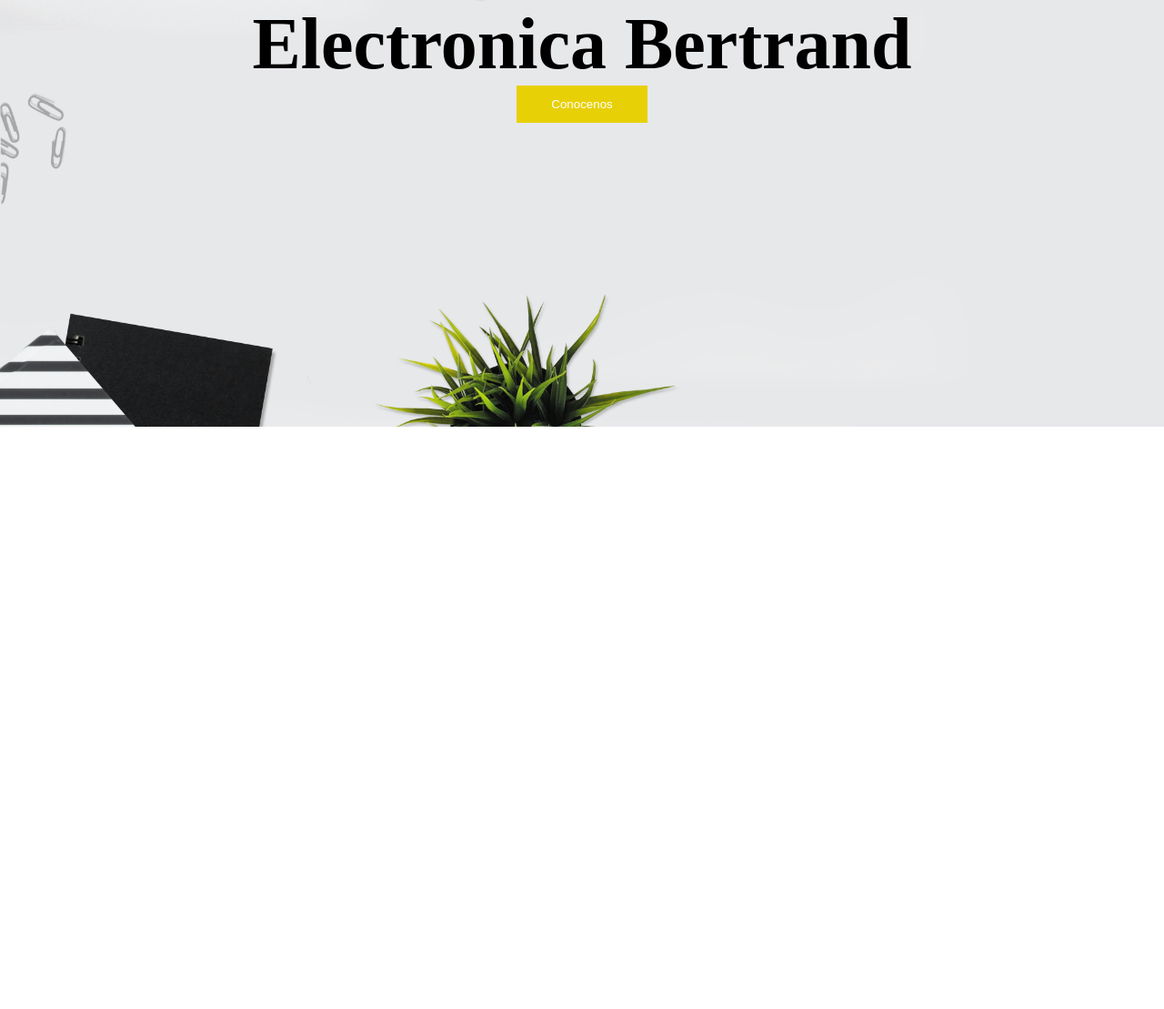
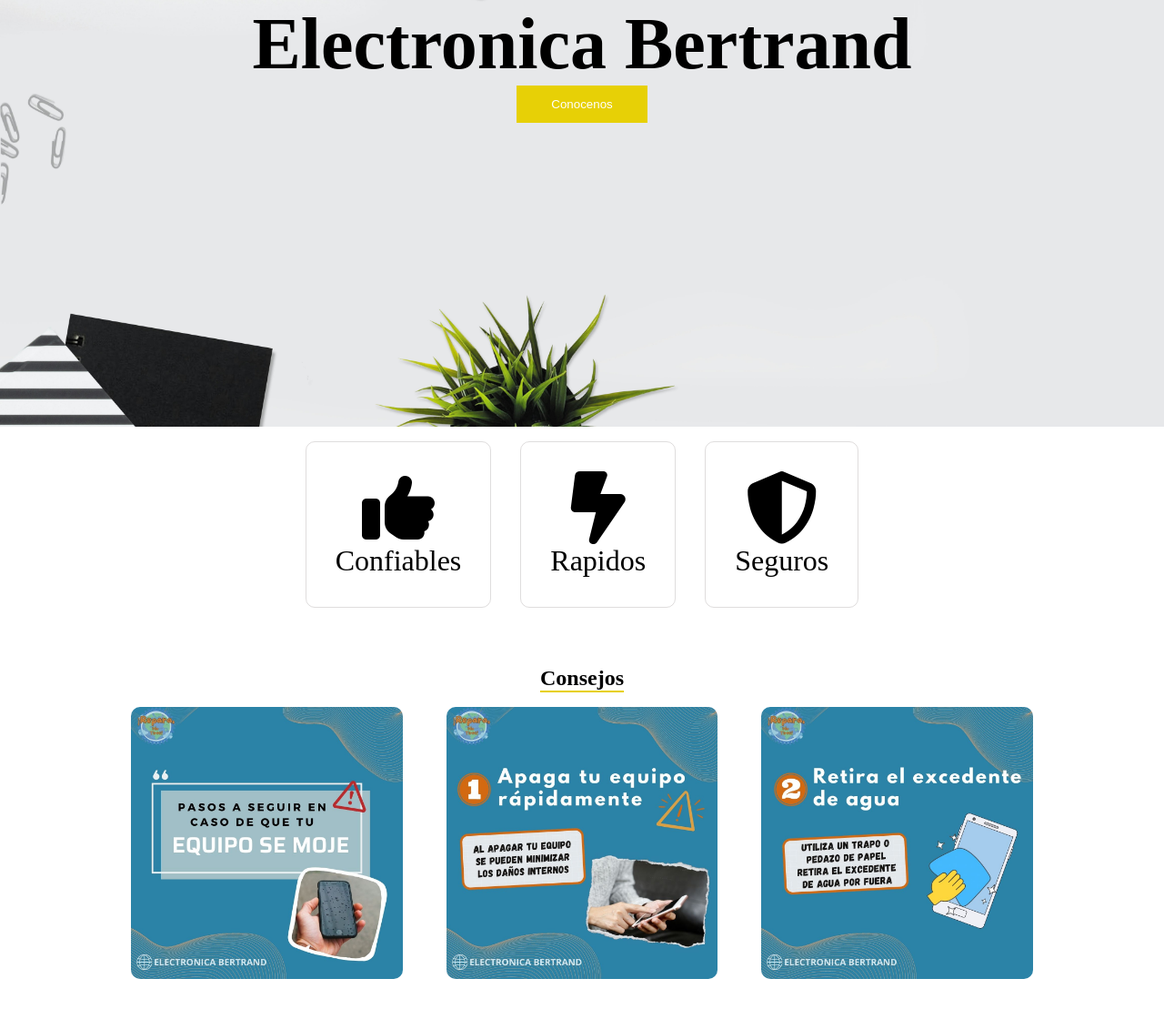
Before and after one commit to EstebanValladares/Electronica_Bertrand, a plain HTML site: page index.html in a window 1280 px wide. Shown: the part 331-1440 px from the top of the page at 91% size. Before the commit the page ends 800 px from the top, so only its background shows below. Drawn offline with Linux system fonts and the light colour scheme.

Commit message:
nuevos datos en la pagina

```diff
--- a/index.html
+++ b/index.html
@@ -4,6 +4,7 @@
     <meta charset="UTF-8">
     <meta name="viewport" content="width=device-width, initial-scale=1.0">
     <link rel="stylesheet" href="./style.css">
+    <script src="https://kit.fontawesome.com/c91ca5f5f4.js" crossorigin="anonymous"></script>
     <title>Electronica Bertrand</title>
 </head>
 <body>
@@ -20,5 +21,44 @@
             <button class="image-button">Conocenos</button>
         </section>
     </header>
+    <main>
+        <section class="cards">
+            <article class="cards-containers">
+                <i class="fa-solid fa-thumbs-up"></i>
+                <p>Confiables</p>
+            </article>
+            <article class="cards-containers">
+                <i class="fa-solid fa-bolt-lightning"></i>
+                <p>Rapidos</p>
+            </article>
+            <article class="cards-containers">
+                <i class="fa-solid fa-shield-halved"></i>
+                <p>Seguros</p>
+            </article>
+        </section>
+        <section class="title-boards">
+            <h2 class="consejos">Consejos</h2>
+        </section>
+        <section class="board">
+            <article>
+                <img src="./image/c1.jpg" alt="">
+            </article>
+            <article>
+                <img src="./image/c2.jpg" alt="">
+            </article>
+            <article>
+                <img src="./image/c3.jpg" alt="">
+            </article>
+            <article>
+                <img src="./image/c4.jpg" alt="">
+            </article>
+            <article>
+                <img src="./image/c5.jpg" alt="">
+            </article>
+            <article>
+                <img src="./image/c6.jpg" alt="">
+            </article>
+        </section>
+    </main>
 </body>
 </html>
--- a/style.css
+++ b/style.css
@@ -6,6 +6,7 @@
 :root {
     --colorWhite: #fff;
     --colorBlack: #000;
+    --colorBorder: #68616136;
     --colorPrimary: #E7D006;
 }
 nav{
@@ -51,3 +52,43 @@
     background-color: var(--colorPrimary);
     color: var(--colorWhite);
 }
+.cards{
+    display: flex;
+    justify-content: center;
+}
+.cards-containers{
+    padding: 2rem;
+    margin: 1rem;
+    text-align: center;
+    border: 1px solid var(--colorBorder);
+    border-radius: 10px;
+}
+.cards-containers i{
+    font-size: 5rem;
+}
+.cards-containers p{
+    font-size: 2rem;
+}
+.title-boards{
+    width: 100%;
+    text-align: center;
+    margin-top: 3rem;
+}
+.consejos{
+    display: inline-block;
+    border-bottom: 2px solid var(--colorPrimary);
+}
+.board {
+    display: grid;
+    grid-template-columns: repeat(3, 1fr);
+    gap: 1rem;
+    margin: 1rem;
+    margin: 0 10vw;
+}
+.board article{
+    padding: 1rem;
+}
+.board article img{
+    width: 100%;
+    border-radius: 10px;
+}
```
Also changed, not shown: image/c1.jpg (added), image/c2.jpg (added), image/c3.jpg (added), image/c4.jpg (added), image/c5.jpg (added), image/c6.jpg (added).
